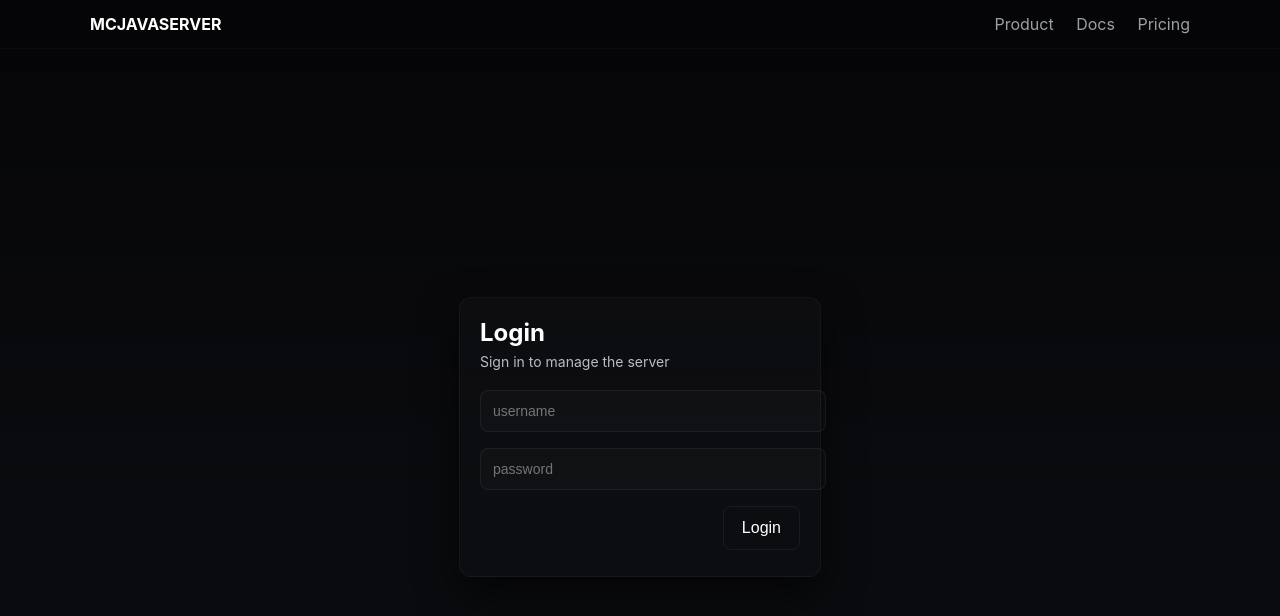
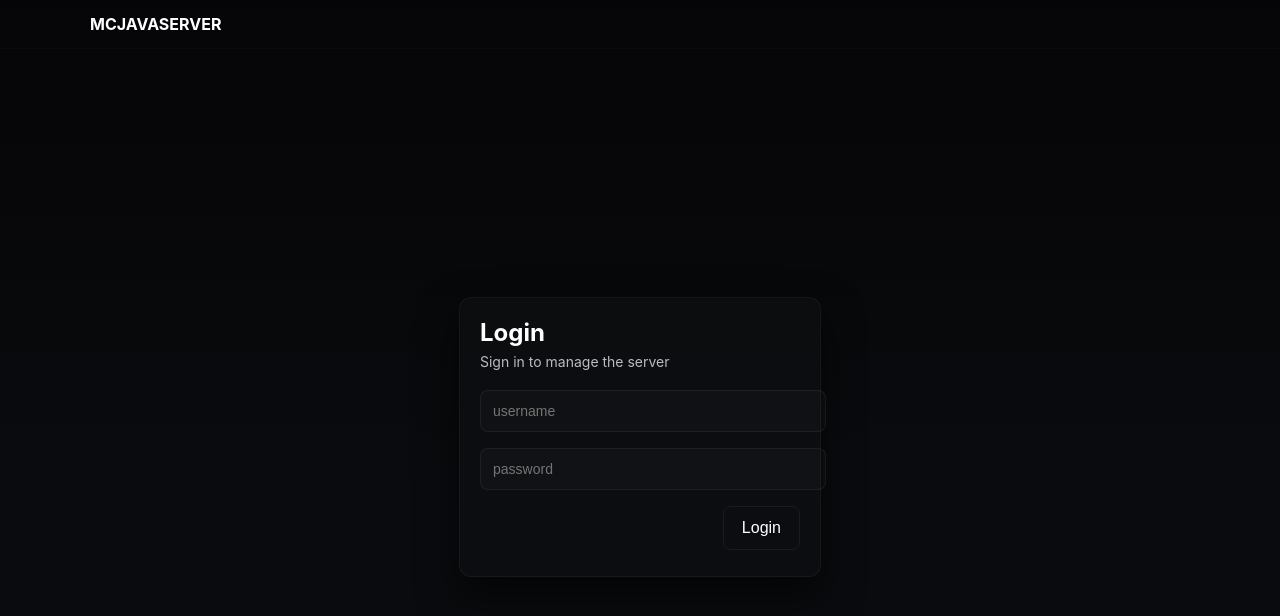
Before and after one commit to NullBit9/MCJAVASERVER, a website: page public/index.html in a window 1280 px wide. Drawn offline with Linux system fonts and the light colour scheme; no server answers.

Commit message:
Remove Product/Docs/Pricing nav links — keep logo only

```diff
--- a/public/index.html
+++ b/public/index.html
@@ -10,11 +10,6 @@
   <header class="topnav subtle">
     <div class="nav-inner">
       <div class="logo">MCJAVASERVER</div>
-      <nav class="links">
-        <a href="#">Product</a>
-        <a href="#">Docs</a>
-        <a href="#">Pricing</a>
-      </nav>
     </div>
   </header>
 
```
